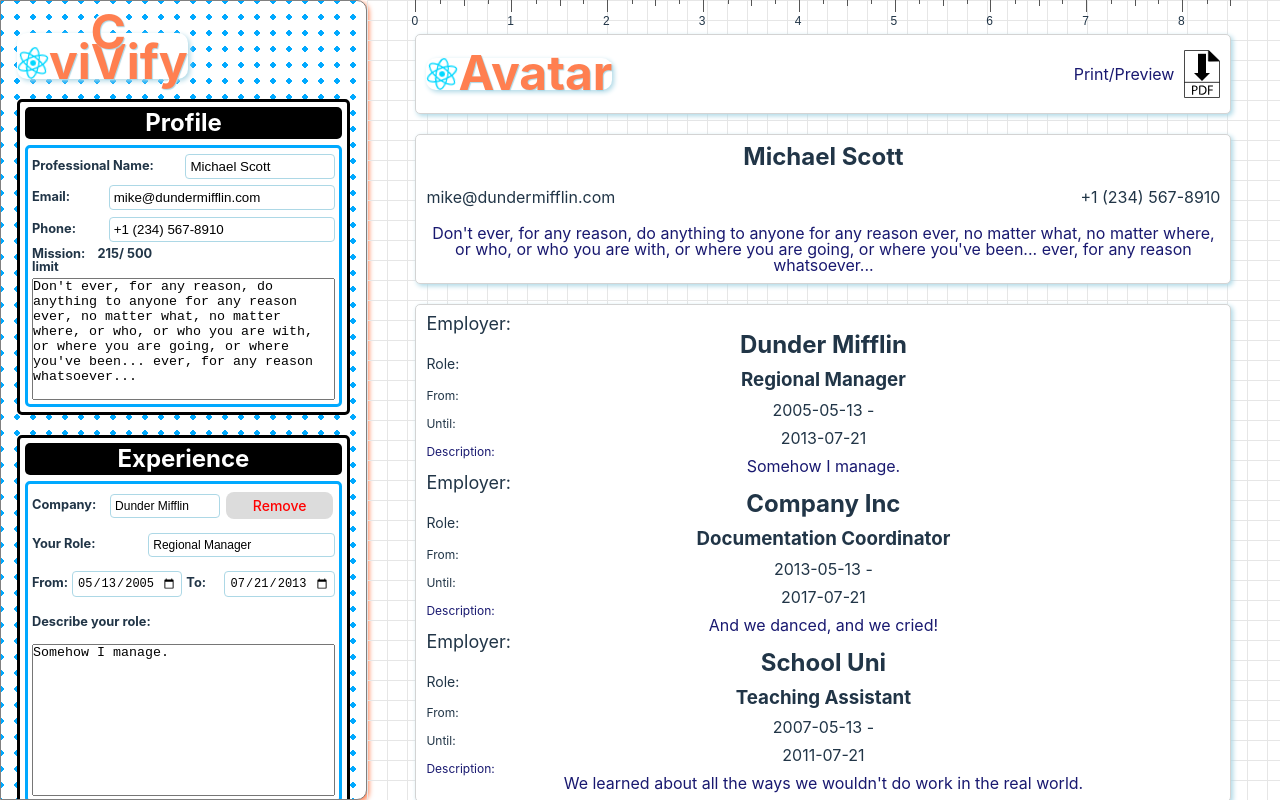
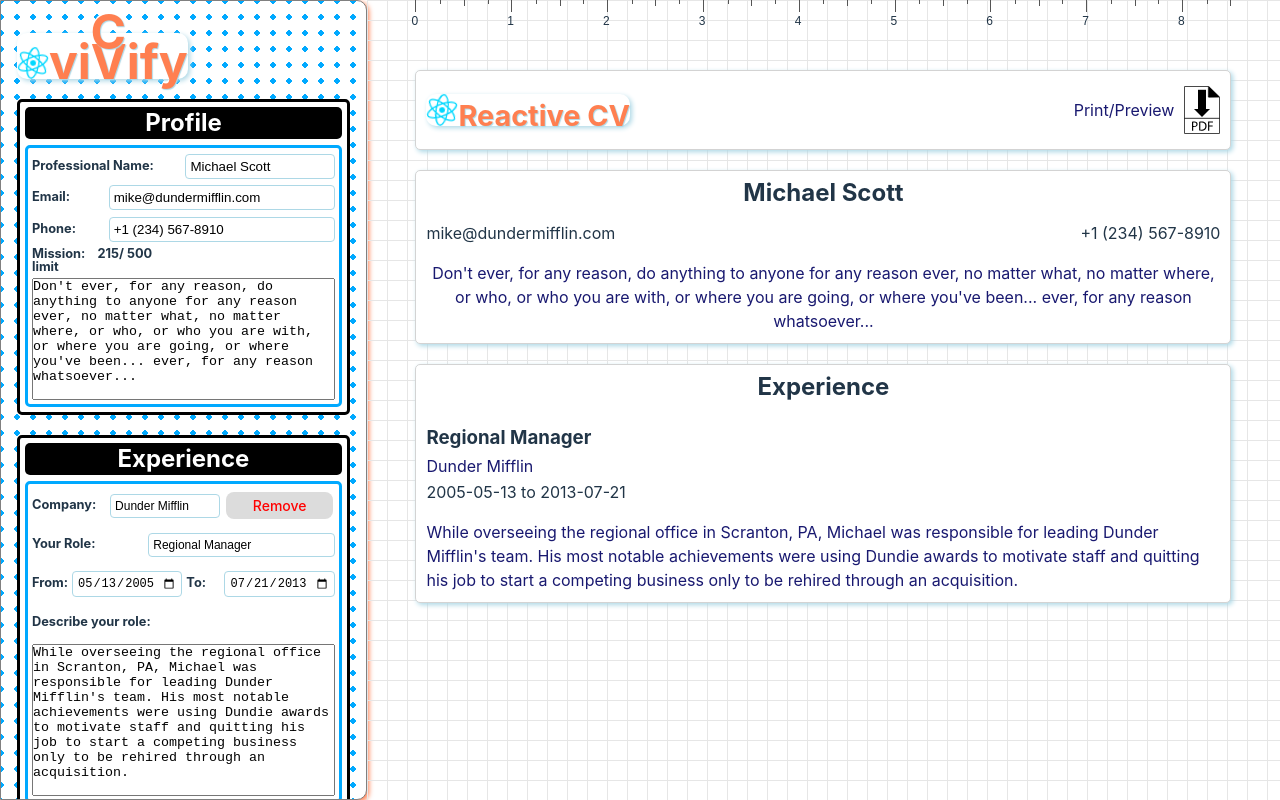
Before and after one commit to dtKinger/cvivify-react, a React (Vite) app: page / in a window 1280 px wide. Built offline with nearby package versions, Linux system fonts and the light colour scheme.

Commit message:
Style the OutputArea better and update placeholder content

```diff
--- a/src/components/AppControl.jsx
+++ b/src/components/AppControl.jsx
@@ -56,30 +56,14 @@ export function AppControl () {
 
   const [experiencesData, setExperiencesData] = useState([
     {
-      sharedId: 1,
+      sharedId: 0,
       job_title: "Regional Manager",
       company: "Dunder Mifflin",
       start_date: "2005-05-13",
       worked_until: "2013-07-21",
-      job_description: 'Somehow I manage.'
-    },
-    {
-      sharedId: 2,
-      job_title: "Documentation Coordinator",
-      company: "Company Inc",
-      start_date: "2013-05-13",
-      worked_until: "2017-07-21",
-      job_description: 'And we danced, and we cried!'
-    },
-    {
-      sharedId: 3,
-      job_title: "Teaching Assistant",
-      company: "School Uni",
-      start_date: "2007-05-13",
-      worked_until: "2011-07-21",
-      job_description: "We learned about all the ways we wouldn't do work in the real world."
+      job_description: "While overseeing the regional office in Scranton, PA, Michael was responsible for leading Dunder Mifflin's team. His most notable achievements were using Dundie awards to motivate staff and quitting his job to start a competing business only to be rehired through an acquisition."
     }
-  ]); // State for storing experience nodes
+  ]);
 
   return(
     <>
--- a/src/components/Header.jsx
+++ b/src/components/Header.jsx
@@ -11,7 +11,7 @@ function Header({children}) {
             <span className="mini-reaction">
               <img src={reactLogo} className="logo react mini-reaction" alt="React logo" />
             </span>
-            Avatar
+            <span className="smaller-header">Reactive CV</span>
           </h1>
       </div>
       {children}
--- a/src/components/OutputExperience.jsx
+++ b/src/components/OutputExperience.jsx
@@ -5,20 +5,21 @@ function OutputExperience({ experiencesArray }) {
 
   const ListOutputExperiences = experiencesArray.map((node) => (
       <div key={node.sharedId} section-id={node.sharedId} className="experience-node">
-        <h2 className="company-name"><span className="labels">Employer: </span>{node.company}</h2>
-        <h3 className="job-title"><span className="labels">Role: </span>{node.job_title}</h3>
+        <h3 className="job-title">{node.job_title}</h3>
+        <p className="company-name">{node.company}</p>
         <div className="job-dates">
-          <span className="start-date"><span className="labels">From: </span>{node.start_date} -</span>
-          <span className="end-date"><span className="labels">Until: </span>{node.worked_until}</span>
+          <span className="start-date">{node.start_date} to </span>
+          <span className="end-date">&nbsp;{node.worked_until}</span>
         </div>
         <div className="profile-header__mission">
-          <p className="job-description"><span className="labels">Description: </span>{node.job_description}</p>
+          <p className="job-description">{node.job_description}</p>
         </div>
       </div>
     ))
 
   return (
     <div className="output-component">
+      <h2>Experience</h2>
       {ListOutputExperiences}
     </div>
   );
--- a/src/components/SidebarSection.jsx
+++ b/src/components/SidebarSection.jsx
@@ -12,8 +12,8 @@ function SidebarSection({ title, classes, onAddNode, children }) {
       sharedId: sharedId,
       job_title: "Your Role",
       company: "Your Employer",
-      start_date: "",
-      worked_until: "",
+      start_date: "From when",
+      worked_until: "when?",
       job_description: "Tell us about it."
     };
 
--- a/src/styles/Header.css
+++ b/src/styles/Header.css
@@ -65,3 +65,7 @@
   padding: 0px 0px;
   transform: translateY(20px);
 }
+
+.smaller-header{
+  font-size: 0.6em;
+}
--- a/src/styles/OutputArea.css
+++ b/src/styles/OutputArea.css
@@ -39,6 +39,10 @@
   align-items: center;
 }
 
+.profile-header__mission{
+  line-height: 1.5;
+}
+
 .scale-image{
   position: sticky;
   /* margin-top: auto; */
@@ -55,6 +59,37 @@
   font-weight: 400;
 }
 
+.experience-node{
+  display: flex;
+  flex-direction: column;
+  text-align: left;
+  gap: 10px;
+}
+
+
+.company-name{
+
+}
+
+.job-title{
+  margin-top: 30px;
+}
+
+.job-dates{
+  display: flex;
+}
+
+.start-date{
+
+}
+
+.end-date{
+
+}
+
+.job-description{
+  margin-top: 10px;
+}
 
 
 
@@ -174,4 +209,12 @@ left: 50%;
   .output-container{
     padding: 32px 32px 32px 32px;
   }
+
+  .output-container{
+    overflow: visible;
+  }
+
+  .output-container *{
+    break-inside: auto;
+  }
 }
```
Also changed, not shown: 5 other files (tests, documents, lock files or other folders).
